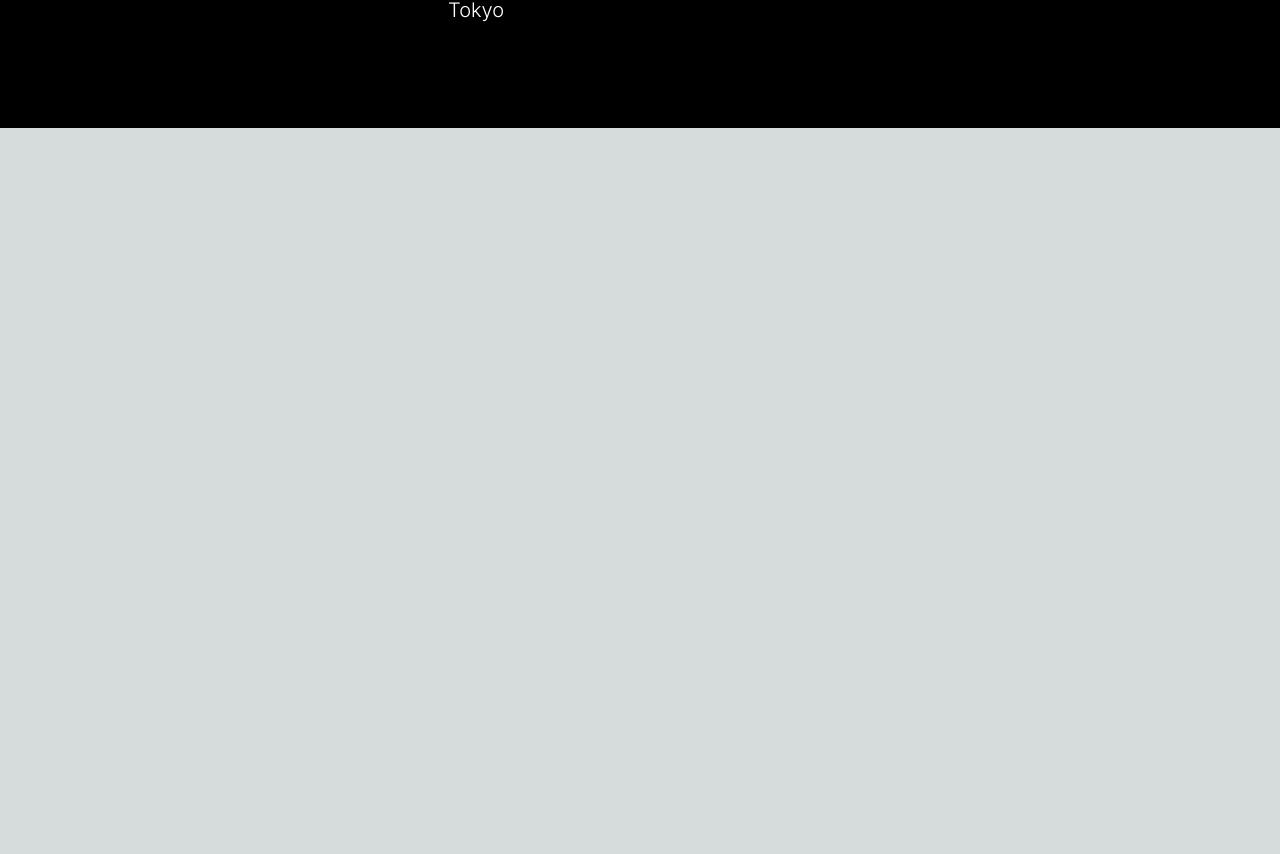
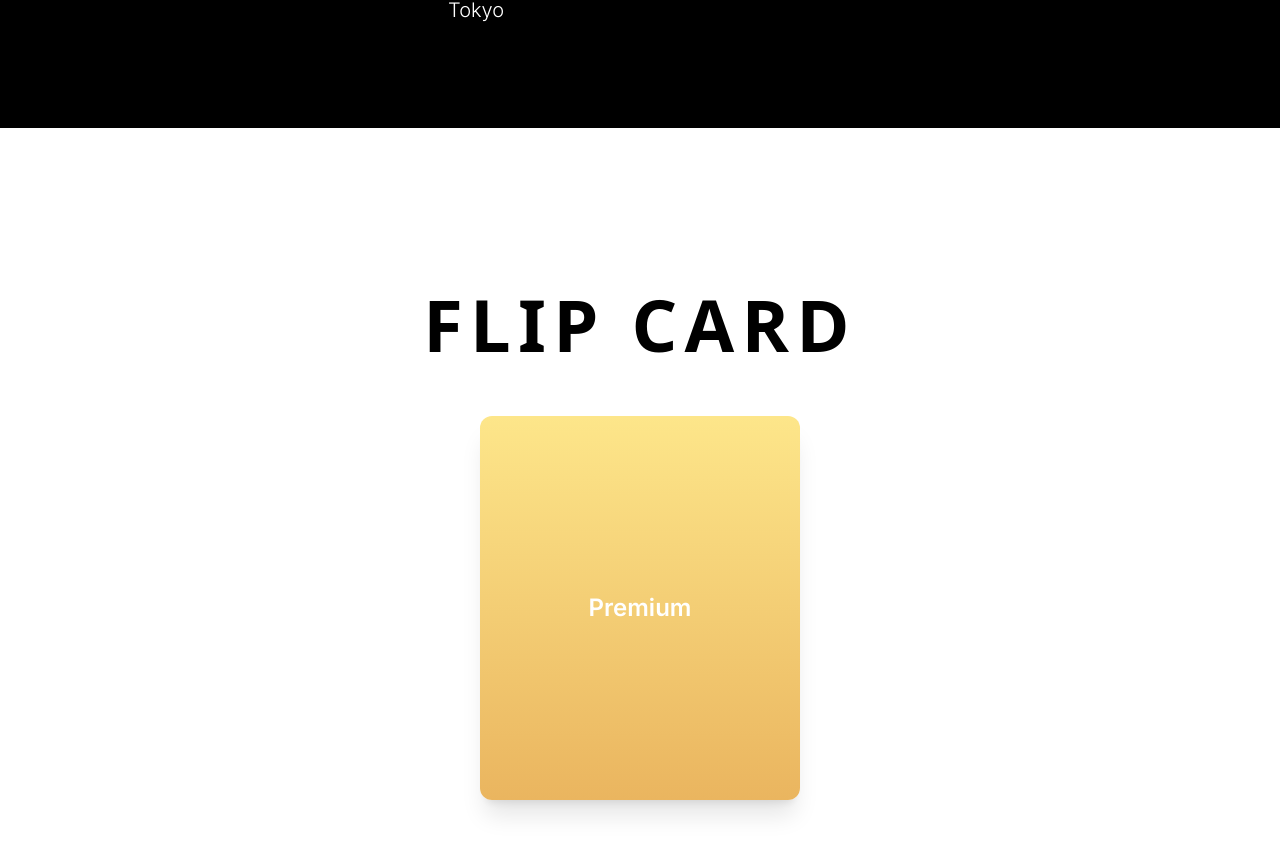
Before and after one commit to GoodsMorning/ux-ui-expiremental, a Next.js app: page / in a window 1280 px wide. Shown: the part 2272-3126 px from the top of the page. Before the commit the page ends 2400 px from the top, so only its background shows below. Built offline with nearby package versions, Linux system fonts and the light colour scheme.

Commit message:
patch scroll err

```diff
--- a/src/app/page.tsx
+++ b/src/app/page.tsx
@@ -1,22 +1,26 @@
-"use client";
+"use client"
 
-import Image from "next/image"
-import '../style/scroll.css'
-import { useEffect } from "react"
-import CardImgVdo from "@/components/card-img-vdo"
+import "../style/scroll.css";
+import "intersection-observer"
+import { useEffect } from "react";
+import CardImgVdo from "@/components/card-img-vdo";
+import FlipCard from "@/components/flip-card";
 
 export default function Home() {
+
+  useEffect(() => {
+    if (typeof IntersectionObserver === "undefined") return;
     const observer = new IntersectionObserver(
       (entries) => {
         entries.forEach((entry) => {
           if (entry.isIntersecting) {
-          entry.target.classList.add("fade-in")
-          entry.target.classList.remove("fade-out")
+            entry.target.classList.add("fade-in");
+            entry.target.classList.remove("fade-out");
           } else {
-          entry.target.classList.add("fade-out")
-          entry.target.classList.remove("fade-in")
+            entry.target.classList.add("fade-out");
+            entry.target.classList.remove("fade-in");
           }
-      })
+        });
       },
       {
         root: null,
@@ -24,20 +28,18 @@ export default function Home() {
         threshold: 0.75,
       }
     );
-
-  useEffect(() => {
     const hiddenElements = document.querySelectorAll(".scroll-fade");
     hiddenElements.forEach((el) => {
       observer.observe(el);
-    });
-  });
+    })
+  })
   return (
     <>
       <section className="h-screen relative bg-black text-white uppercase text-8xl font-sans font-bold tracking-widest grid place-items-center">
         Cursor
       </section>
       <section className="h-screen relative bg-white">
-        <span className="absolute mx-auto left-0 right-0 top-40 text-7xl  text-center uppercase font-sans font-bold tracking-widest text-black">
+        <span className="scroll-fade absolute mx-auto left-0 right-0 top-40 text-7xl  text-center uppercase font-sans font-bold tracking-widest text-black">
           scroll card
         </span>
         <span className="scroll-fade opacity-0 transition-opacity duration-300 ease-in absolute m-auto left-0 right-0 top-0 bottom-0  h-64 w-[600px] p-8 rounded-lg font-medium text-white bg-red-400 shadow-md">
@@ -54,8 +56,16 @@ export default function Home() {
         <span className="scroll-fade absolute mx-auto left-0 right-0 top-40 text-7xl  text-center uppercase font-sans font-bold tracking-widest text-white truncate">
           Hover Img to vdo
         </span>
-        <span className="scroll-fade ">
-          <CardImgVdo/>
+        <span className="scroll-fade">
+          <CardImgVdo />
+        </span>
+      </section>
+      <section className="h-screen relative grid place-items-center pt-40 bg-white">
+        <span className="scroll-fade absolute mx-auto left-0 right-0 top-40 text-7xl  text-center uppercase font-sans font-bold tracking-widest text-black">
+          flip card
+        </span>
+        <span className="scroll-fade">
+          <FlipCard />
         </span>
       </section>
     </>
--- a/src/components/card-img-vdo.tsx
+++ b/src/components/card-img-vdo.tsx
@@ -6,9 +6,9 @@ function CardImgVdo() {
 
   const handleMouseOver = () => {
     setTimeout(() => {
-      setHover(!hover);
-    }, 500);
-  };
+      setHover(!hover)
+    }, 500)
+  }
   return (
     <>
       <Image
--- /dev/null
+++ b/src/components/flip-card.tsx
@@ -0,0 +1,16 @@
+import '@/style/flip-card.css'
+
+function FlipCard() {
+
+  return (
+    <>
+      <div
+        className="flip-card p-4 w-80 h-96 rounded-xl shadow-xl grid place-items-center hover:animate-spin duration-700 bg-gradient-to-t from-[#EAB55F] to-amber-200"
+      >
+        <span className="text-2xl font-semibold text-white">Premium</span>
+      </div>
+    </>
+  );
+}
+
+export default FlipCard;
--- /dev/null
+++ b/src/style/flip-card.css
@@ -0,0 +1,10 @@
+.flip-card {
+  transition: transform 0.8s;
+  transform-style: preserve-3d;
+  perspective: 1000px;
+  backface-visibility: hidden;
+}
+
+.flip-card:hover {
+  transform: rotateY(180deg);
+}
```
Also changed, not shown: package.json (+6 -5 lines), 1 other file (tests, documents, lock files or other folders). Lines whose indentation alone changed are shown as unchanged.
